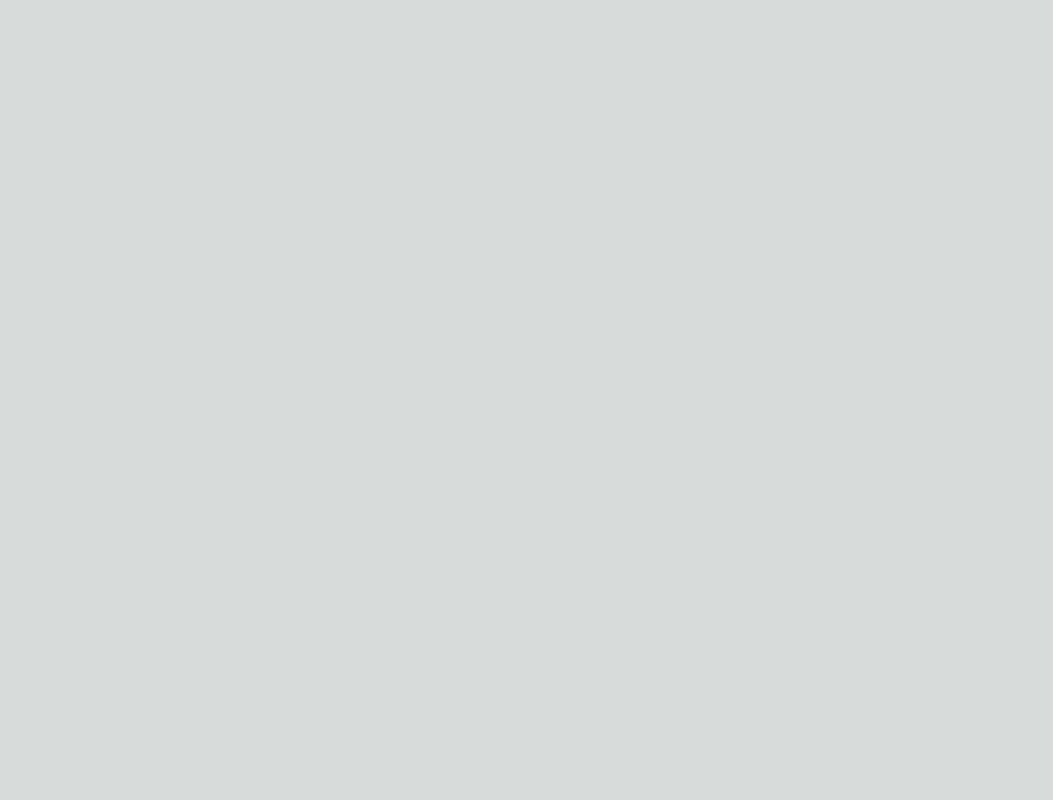
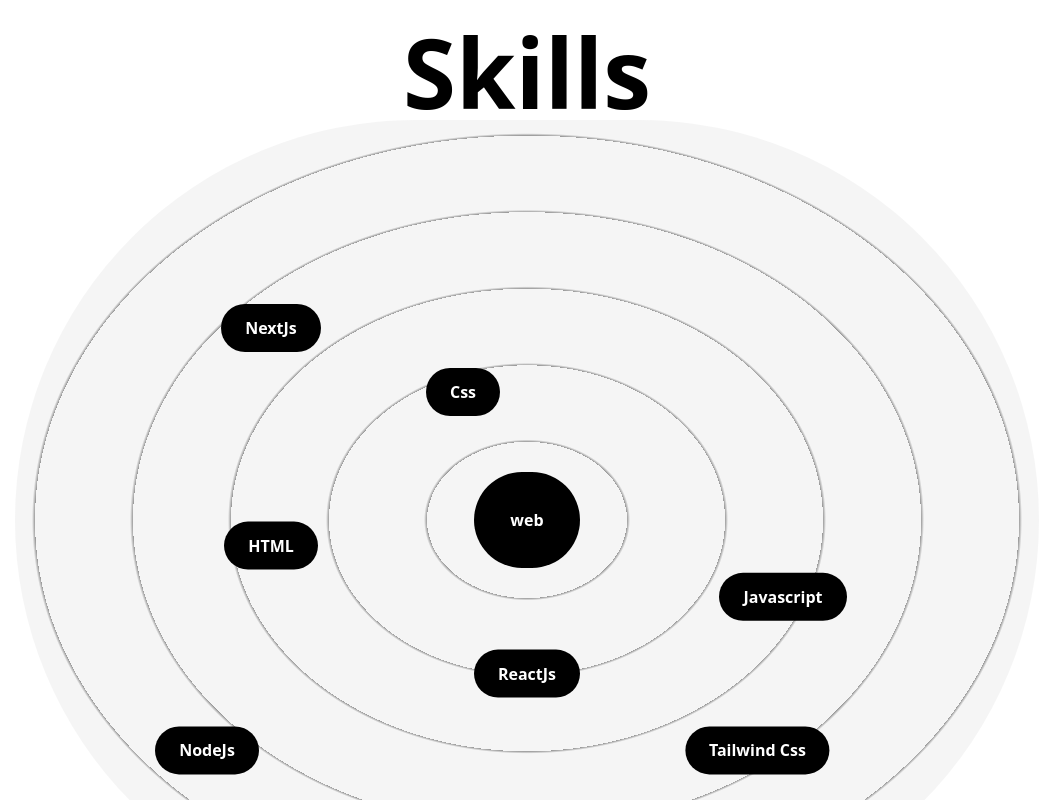
Before and after one commit to NgQHung/Portfolio, a Next.js app: page /about in a window 1280 px wide. Shown: the part 1140-1940 px from the top of the page, without its empty margins (113-1166 px from the left). Before the commit the page ends 1134 px from the top, so only its background shows below. Built offline with nearby package versions, Linux system fonts and the light colour scheme.

Commit message:
skills component

```diff
--- a/components/Skills.tsx
+++ b/components/Skills.tsx
@@ -0,0 +1,51 @@
+import React from 'react';
+import {motion} from 'framer-motion';
+
+interface ISkill {
+    name: String;
+    x: any;
+    y: any;
+}
+
+const Skill: React.FC<ISkill> = ({name, x, y}) => {
+    return (
+        <motion.div
+            className="flex items-center justify-center rounded-full font-semibold bg-black text-white
+                py-3 px-6 shadow-black cursor-pointer absolute
+
+                "
+            whileHover={{scale: 1.05}}
+            initial={{x: 0, y: 0}}
+            whileInView={{x: x, y: y}}
+            transition={{duration: 1.5}}
+            viewport={{once: true}}>
+            {name}
+        </motion.div>
+    );
+};
+
+const Skills = () => {
+    return (
+        <>
+            <h2 className="font-bold text-8xl mt-64 w-full text-center">Skills</h2>
+            <div className="w-full h-screen relative flex items-center justify-center rounded-full bg-circularLight">
+                <motion.div
+                    className="flex items-center justify-center rounded-full font-semibold bg-black text-white
+                p-9 shadow-black cursor-pointer"
+                    whileHover={{scale: 1.05}}>
+                    web
+                </motion.div>
+
+                <Skill name="Css" x="-5vw" y="-10vw" />
+                <Skill name="HTML" x="-20vw" y="2vw" />
+                <Skill name="Javascript" x="20vw" y="6vw" />
+                <Skill name="ReactJs" x="0vw" y="12vw" />
+                <Skill name="NextJs" x="-20vw" y="-15vw" />
+                <Skill name="Tailwind Css" x="18vw" y="18vw" />
+                <Skill name="NodeJs" x="-25vw" y="18vw" />
+            </div>
+        </>
+    );
+};
+
+export default Skills;
--- a/pages/about.tsx
+++ b/pages/about.tsx
@@ -1,5 +1,6 @@
 import AnimatedText from '@/components/AnimatedText';
 import Layout from '@/components/Layout';
+import Skills from '@/components/Skills';
 import {motion, useInView, useMotionValue, useSpring} from 'framer-motion';
 import Head from 'next/head';
 import React, {useEffect, useRef} from 'react';
@@ -87,6 +88,7 @@
                             <Experience amount={4} description="years of experience" />
                         </div>
                     </div>
+                    <Skills />
                 </Layout>
             </main>
         </>
--- a/tailwind.config.ts
+++ b/tailwind.config.ts
@@ -8,12 +8,11 @@
     ],
     theme: {
         extend: {
-            backgroundImage: {
-                'gradient-radial': 'radial-gradient(var(--tw-gradient-stops))',
-                'gradient-conic': 'conic-gradient(from 180deg at 50% 50%, var(--tw-gradient-stops))',
-            },
             animation: {
                 'spin-slow': 'spin 8s linear infinite',
+            },
+            backgroundImage: {
+                circularLight: 'repeating-radial-gradient(rgba(0,0,0,0.4) 2px, #f5f5f5 5px, #f5f5f5 100px);',
             },
         },
     },
```
